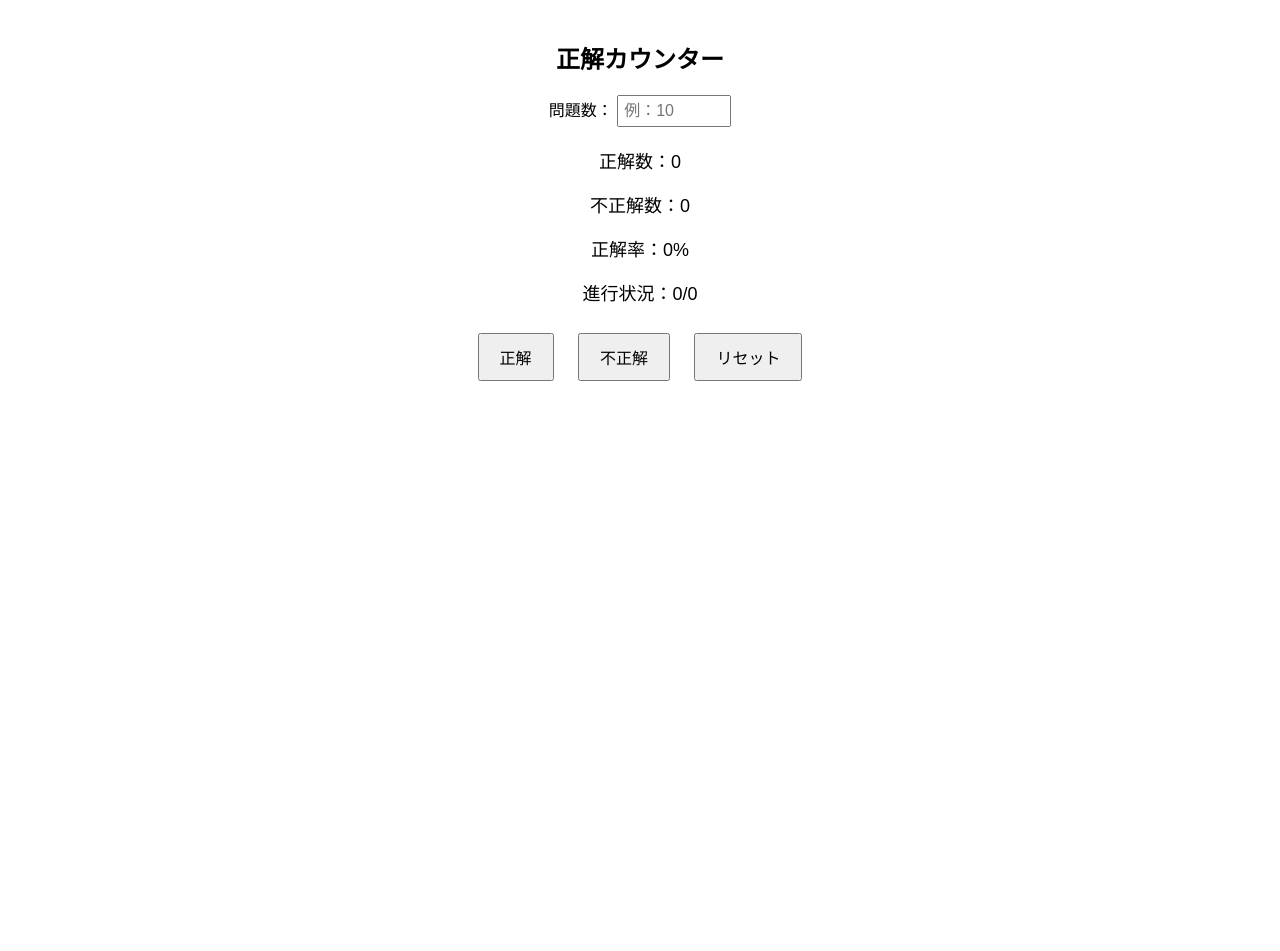
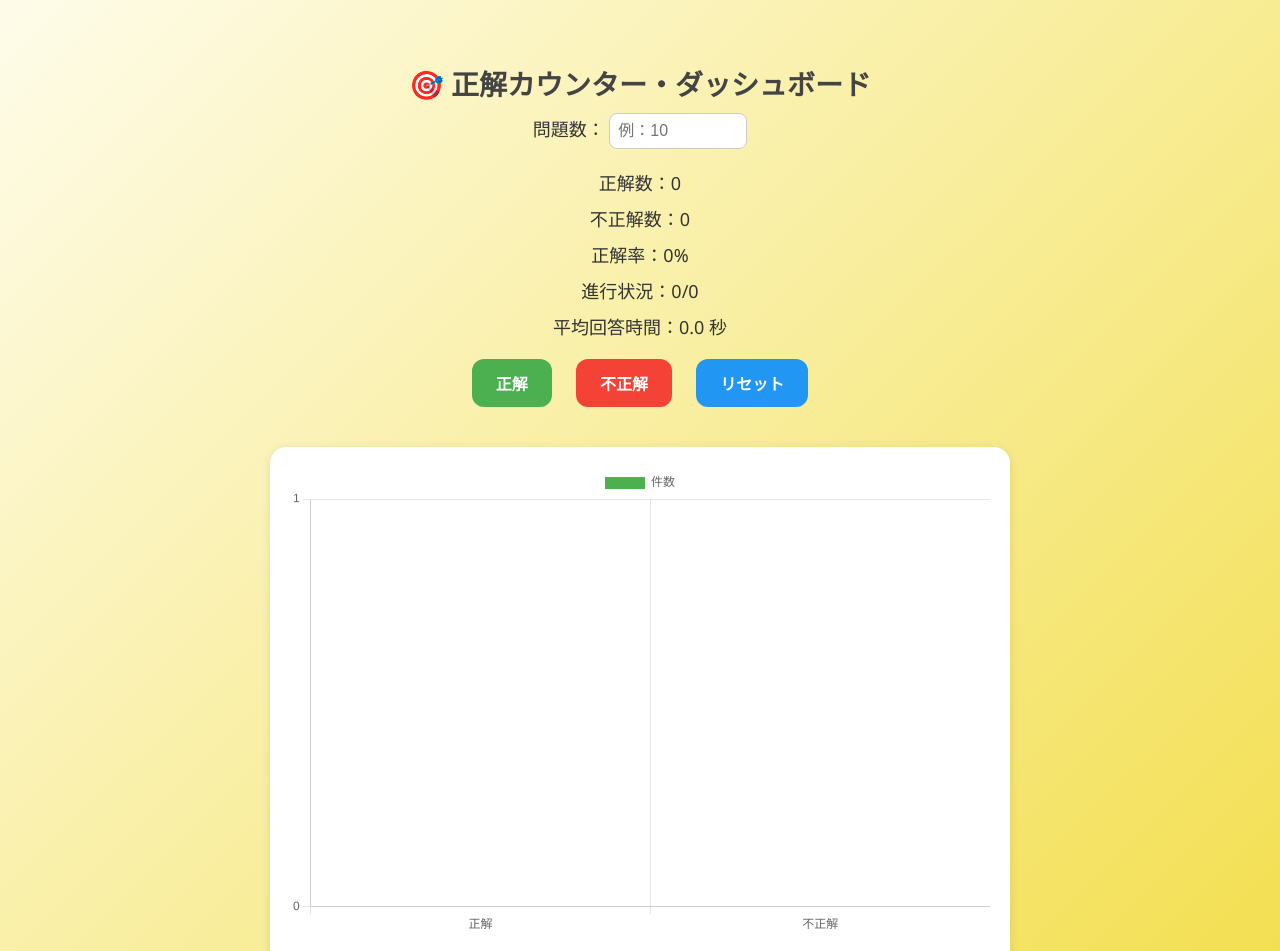
Before and after one commit to sd2022design/question-Counter, a plain HTML site: page index.html in a window 1280 px wide. Shown: the top 951 px of the page. Before the commit the page ends 800 px from the top, so only its background shows below. Drawn offline with nearby package versions, Linux system fonts and the light colour scheme.

Commit message:
Update index.html

```diff
--- a/index.html
+++ b/index.html
@@ -2,33 +2,79 @@
 <html lang="ja">
 <head>
   <meta charset="UTF-8">
-  <title>カウントツール</title>
+  <title>カウントダッシュボード</title>
+  <script src="https://cdn.jsdelivr.net/npm/chart.js"></script>
   <style>
     body {
-      font-family: sans-serif;
-      max-width: 500px;
-      margin: 40px auto;
+      font-family: 'Segoe UI', sans-serif;
+      background: linear-gradient(135deg, #fefcea, #f1da36);
+      margin: 20px;
+      padding: 20px;
       text-align: center;
+      color: #333;
     }
+
+    h2 {
+      font-size: 28px;
+      margin-bottom: 10px;
+      color: #444;
+    }
+
+    label, .stats p {
+      font-size: 18px;
+      margin: 10px 0;
+    }
+
+    input[type="number"] {
+      padding: 8px;
+      width: 120px;
+      font-size: 16px;
+      border-radius: 8px;
+      border: 1px solid #ccc;
+    }
+
     button {
       margin: 10px;
-      padding: 10px 20px;
+      padding: 12px 24px;
       font-size: 16px;
+      border: none;
+      border-radius: 12px;
+      cursor: pointer;
+      color: white;
+      font-weight: bold;
     }
-    input[type="number"] {
-      padding: 5px;
-      width: 100px;
-      font-size: 16px;
+
+    button:nth-of-type(1) {
+      background-color: #4CAF50;
     }
+
+    button:nth-of-type(2) {
+      background-color: #F44336;
+    }
+
+    button:nth-of-type(3) {
+      background-color: #2196F3;
+    }
+
     .stats {
       margin-top: 20px;
-      font-size: 18px;
+    }
+
+    .chart-container {
+      margin-top: 30px;
+      max-width: 700px;
+      margin-left: auto;
+      margin-right: auto;
+      background: white;
+      padding: 20px;
+      border-radius: 16px;
+      box-shadow: 0 2px 10px rgba(0,0,0,0.1);
     }
   </style>
 </head>
 <body>
 
-  <h2>正解カウンター</h2>
+  <h2>🎯 正解カウンター・ダッシュボード</h2>
 
   <label>
     問題数：
@@ -40,37 +86,111 @@
     <p>不正解数：<span id="incorrect">0</span></p>
     <p>正解率：<span id="percentage">0%</span></p>
     <p>進行状況：<span id="progress">0/0</span></p>
+    <p>平均回答時間：<span id="avgTime">0.0</span> 秒</p>
   </div>
 
   <button onclick="increment('correct')">正解</button>
   <button onclick="increment('incorrect')">不正解</button>
   <button onclick="resetCounts()">リセット</button>
 
+  <div class="chart-container">
+    <canvas id="barChart" height="200"></canvas>
+    <canvas id="lineChart" height="150" style="margin-top: 20px;"></canvas>
+  </div>
+
   <script>
     let correct = 0;
     let incorrect = 0;
+    let timestamps = [];
+
+    const barCtx = document.getElementById('barChart').getContext('2d');
+    const lineCtx = document.getElementById('lineChart').getContext('2d');
+
+    const barChart = new Chart(barCtx, {
+      type: 'bar',
+      data: {
+        labels: ['正解', '不正解'],
+        datasets: [{
+          label: '件数',
+          data: [0, 0],
+          backgroundColor: ['#4CAF50', '#F44336']
+        }]
+      },
+      options: {
+        responsive: true,
+        scales: {
+          y: {
+            beginAtZero: true,
+            ticks: {
+              stepSize: 1
+            }
+          }
+        }
+      }
+    });
+
+    const lineChart = new Chart(lineCtx, {
+      type: 'line',
+      data: {
+        labels: [],
+        datasets: [{
+          label: '正解率 (%)',
+          data: [],
+          borderColor: '#2196F3',
+          tension: 0.3,
+          fill: false
+        }]
+      },
+      options: {
+        responsive: true,
+        scales: {
+          y: {
+            min: 0,
+            max: 100
+          }
+        }
+      }
+    });
 
     function updateDisplay() {
       const total = correct + incorrect;
       const totalQuestions = parseInt(document.getElementById("totalQuestions").value) || 0;
       const percentage = total > 0 ? ((correct / total) * 100).toFixed(1) : 0;
+      const avgTime = (timestamps.length > 1)
+        ? ((timestamps[timestamps.length - 1] - timestamps[0]) / 1000 / (timestamps.length - 1)).toFixed(1)
+        : 0.0;
 
       document.getElementById("correct").textContent = correct;
       document.getElementById("incorrect").textContent = incorrect;
       document.getElementById("percentage").textContent = `${percentage}%`;
       document.getElementById("progress").textContent = `${total}/${totalQuestions}`;
+      document.getElementById("avgTime").textContent = avgTime;
+
+      // Update bar chart
+      barChart.data.datasets[0].data = [correct, incorrect];
+      barChart.update();
+
+      // Update line chart
+      lineChart.data.labels.push(total.toString());
+      lineChart.data.datasets[0].data.push(parseFloat(percentage));
+      lineChart.update();
     }
 
     function increment(type) {
       if (type === "correct") correct++;
       else if (type === "incorrect") incorrect++;
+      timestamps.push(new Date().getTime());
       updateDisplay();
     }
 
     function resetCounts() {
       correct = 0;
       incorrect = 0;
+      timestamps = [];
       document.getElementById("totalQuestions").value = "";
+      document.getElementById("avgTime").textContent = "0.0";
+      lineChart.data.labels = [];
+      lineChart.data.datasets[0].data = [];
       updateDisplay();
     }
 
```
